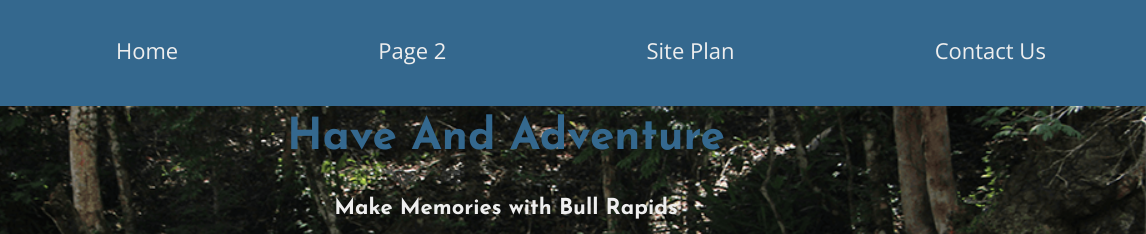
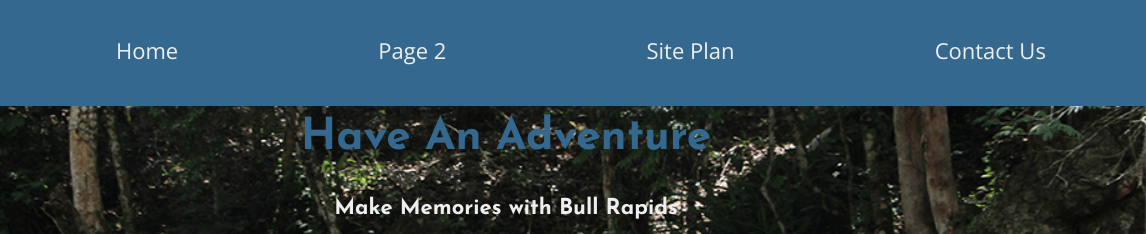
Before and after one commit to Hudson-N/wdd130, a plain HTML site: page wwr/index.html in a window 1280 px wide. Shown: the top 234 px of the page, 134-1280 px from the left. Drawn offline with nearby package versions, Linux system fonts and the light colour scheme.

Commit message:
Spell check

```diff
--- a/wwr/index.html
+++ b/wwr/index.html
@@ -25,7 +25,7 @@
         </div>
 
     <section id="hero-msg">
-        <h1 class="home-title">Have And Adventure</h1>
+        <h1 class="home-title">Have An Adventure</h1>
         <h4>Make Memories with Bull Rapids</h4>
         <div class="button-box">
             <a class="book" href="rates.html">Book Now</a>
```
